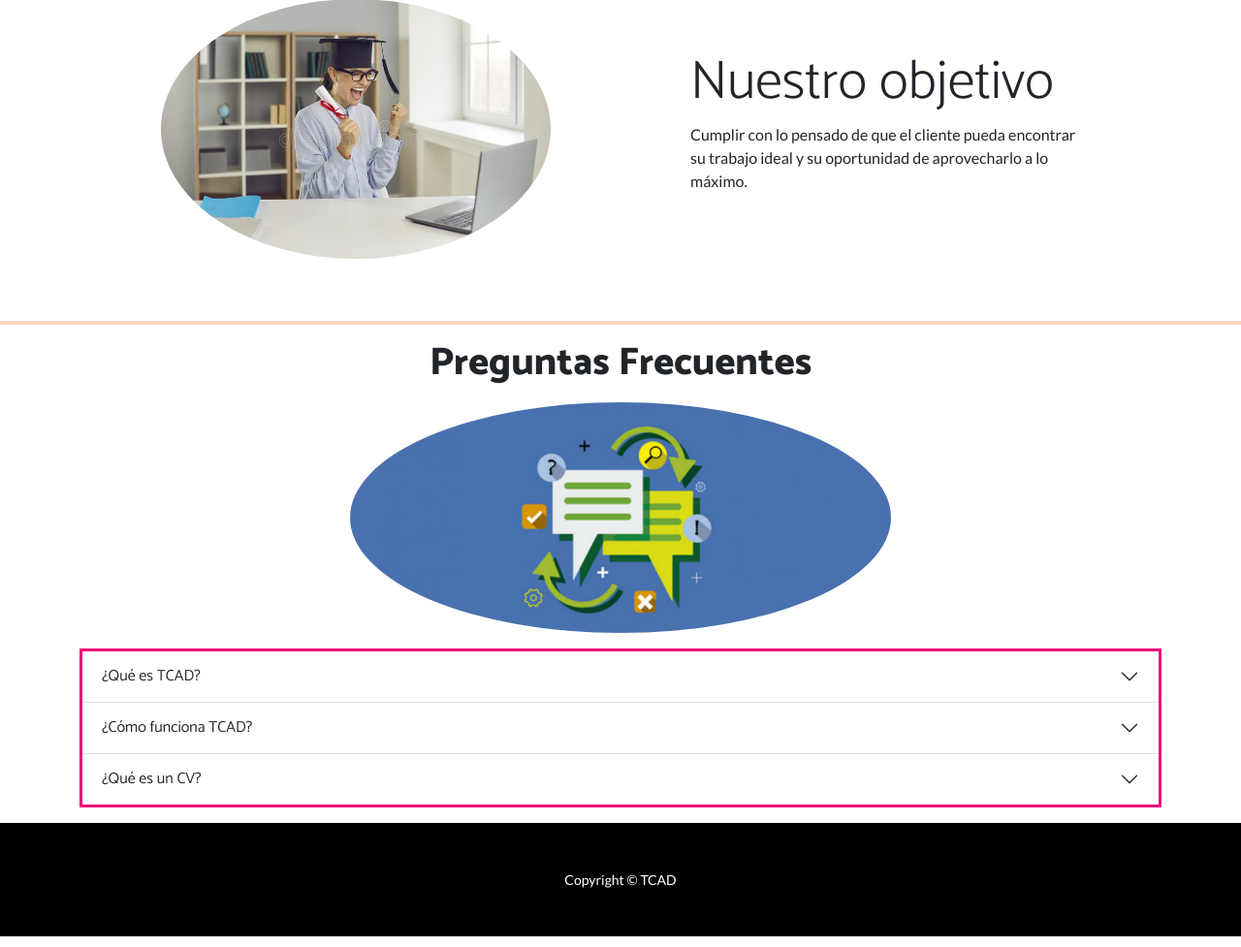
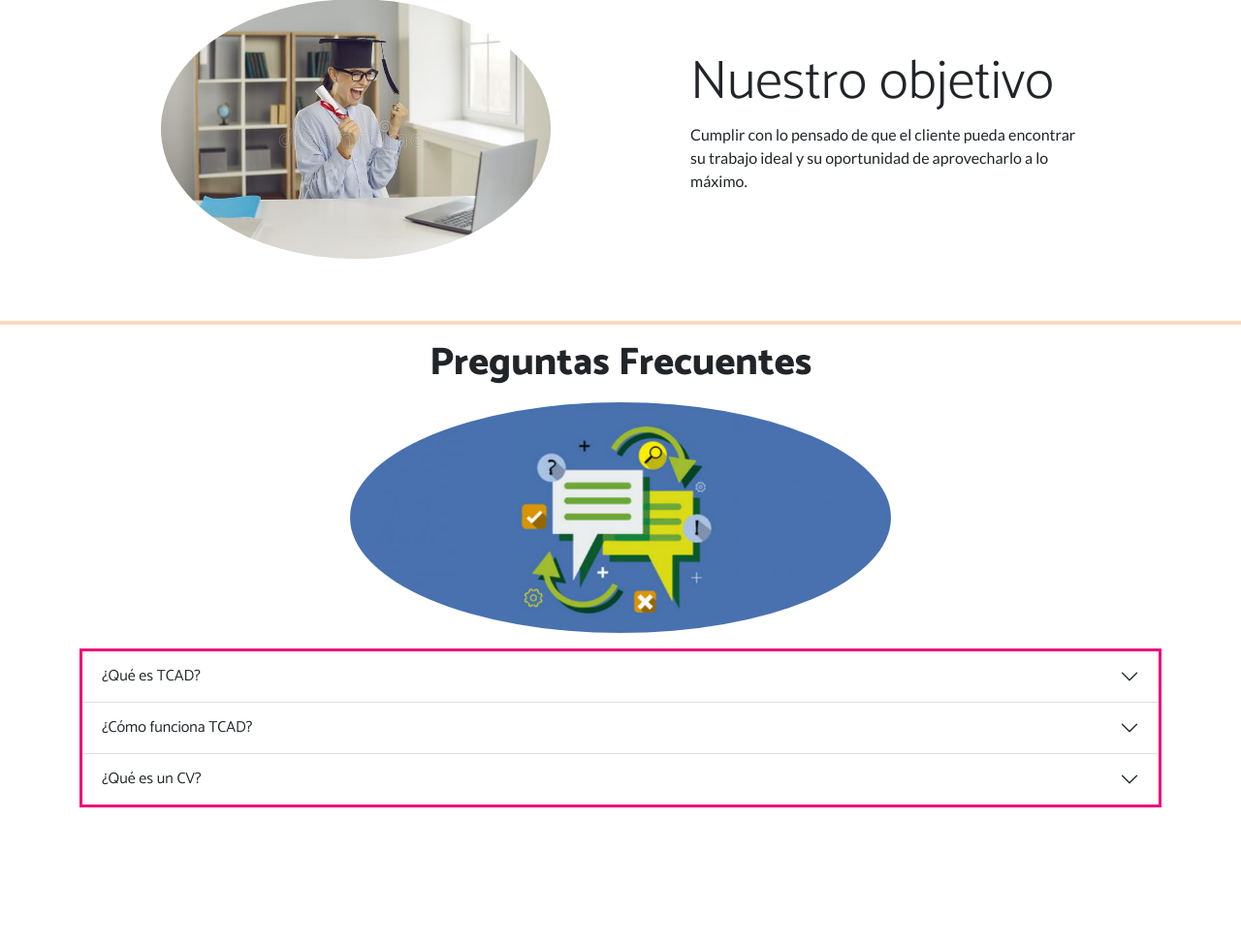
Before and after one commit to alanBonnet/Pufliteros1, a PHP site: page /index.php in a window 1280 px wide. Shown: the part 1694-2671 px from the top of the page at 97% size. Run offline with PHP 8.4, Linux system fonts and the light colour scheme; some libraries are stand-ins or nearby versions.

Commit message:
bugs fixeds

```diff
--- a/NewModel/index.php
+++ b/NewModel/index.php
@@ -51,12 +51,12 @@
 
     <hr class="border-2 border border-secondary">
 
-    <div class="container" data-aos="fade-right" data-aos-offset="300" data-aos-easing="ease-in-sine">
+    <div class="container mt-3 mb-5 pb-5" data-aos="fade-right" data-aos-offset="300" data-aos-easing="ease-in-sine">
         <h1 class="text-center" id="preguntas">Preguntas Frecuentes</h1>
 
         <img class="mx-auto d-block img-fluid rounded-circle my-3 w-50" src="./assets/img/pagina-preguntas-frecuentes-o-FAQ.jpg" alt="">
 
-        <div class="accordion accordion-flush my-3 border border-3 border-primary" id="accordionFlushExample">
+        <div class="accordion accordion-flush mt-3 mb-5 border border-3 border-primary" id="accordionFlushExample">
             <div class="accordion-item">
                 <h2 class="accordion-header" id="flush-headingOne">
                     <button class="accordion-button collapsed" type="button" data-bs-toggle="collapse" data-bs-target="#flush-collapseOne" aria-expanded="false" aria-controls="flush-collapseOne">
@@ -88,13 +88,13 @@
                 </div>
             </div>
         </div>
-
+            <!-- seccion contacto -->
+            <?php include('../includes/contacto.php') ?>
     </div>
 
     <!-- seccion preguntas frecuentes -->
 
-    <!-- seccion contacto -->
-    <?php include('../includes/contacto.php') ?>
+
     <!-- Modales -->
     <?php include('../includes/modals/modalRegister.php') ?>
     <?php include('../includes/modals/modalLogin.php') ?>
--- a/includes/contacto.php
+++ b/includes/contacto.php
@@ -1,5 +1,5 @@
-<div class="container my-3 animate__animated animate__bounceIn" id="contacto" hidden>
-    <form class="bg-dark text-white p-5 rounded-lg border-3 border border-warning" action="../controllers/contacto/saveContacto.php" method="post">
+<div class="container mt-3 mb-5 pb-5  animate__animated animate__bounceIn" id="contacto" hidden>
+    <form class="bg-dark text-white p-5 mb-5 rounded-lg border-3 border border-warning" action="../controllers/contacto/saveContacto.php" method="post">
         <label class="form-label fs-3" for="">Nombre</label>
         <input class="form-control border-3 border-secondary" type="text" name="nombre_contacto" >
         <label class="form-label fs-3" for="">Dinos qué piensas</label>
--- a/includes/footer.php
+++ b/includes/footer.php
@@ -1,5 +1,5 @@
 <!-- Footer-->
-<footer class="py-5 bg-black d-sticky sticky-bottom">
+<footer class="py-5 bg-black fixed-bottom w-100">
             <div class="container px-5"><p class="m-0 text-center text-white small">Copyright &copy; TCAD </p></div>
 </footer>
         <!-- Bootstrap core JS-->
--- a/includes/formCurriculum.php
+++ b/includes/formCurriculum.php
@@ -7,9 +7,9 @@
     }else{
         ?>
 
-            <body class="pagcurriculum pt-4">
+            <body class="pagcurriculum pt-4 pb-5">
                 <?php include('./navbar.php')?>
-                <div class="container  mt-5">
+                <div class="container  mt-5 mb-5 pb-5">
                     <div class="row  border border-dark border-2 rounded p-3 mt-5 mb-5">
                         <div class="col-12 col-md-6 col-lg-4 border-start border-end  border-dark border-1 mx-auto">
                             <form action="../controllers/curriculum/curriSave.php" method="post">
--- a/includes/navbar.php
+++ b/includes/navbar.php
@@ -1,5 +1,5 @@
 <!-- Navigation-->
-<nav class="navbar navbar-expand-lg navbar-dark navbar-custom fixed-top animate__animated animate__backInRight">
+<nav class="navbar navbar-expand-lg navbar-dark navbar-custom fixed-top animate__animated animate__backInRight w-100">
         <div class="container px-5 animate__animated animate__backInRight">
             <a class="navbar-brand" href="/pufliteros1/php/index.php">TCAD</a>
             <button class="navbar-toggler" type="button" data-bs-toggle="collapse" data-bs-target="#navbarResponsive" aria-controls="navbarResponsive" aria-expanded="false" aria-label="Toggle navigation"><span class="navbar-toggler-icon"></span></button>
--- a/includes/showCurriculum.php
+++ b/includes/showCurriculum.php
@@ -1,6 +1,6 @@
 <?php include('./header.php');session_start()?>
 <?php include('./navbar.php')?>
-<div class="container mt-5 pt-5"></div>
+<div class="container mt-5 pt-5">
     <div class="row">
         <div class="col-12"><?php echo $_SESSION['curriculum']['nombre_y_apellido'] ?></div>
         <div class="col-12"><?php echo $_SESSION['curriculum']['trabajo_interes'] ?></div>
```
